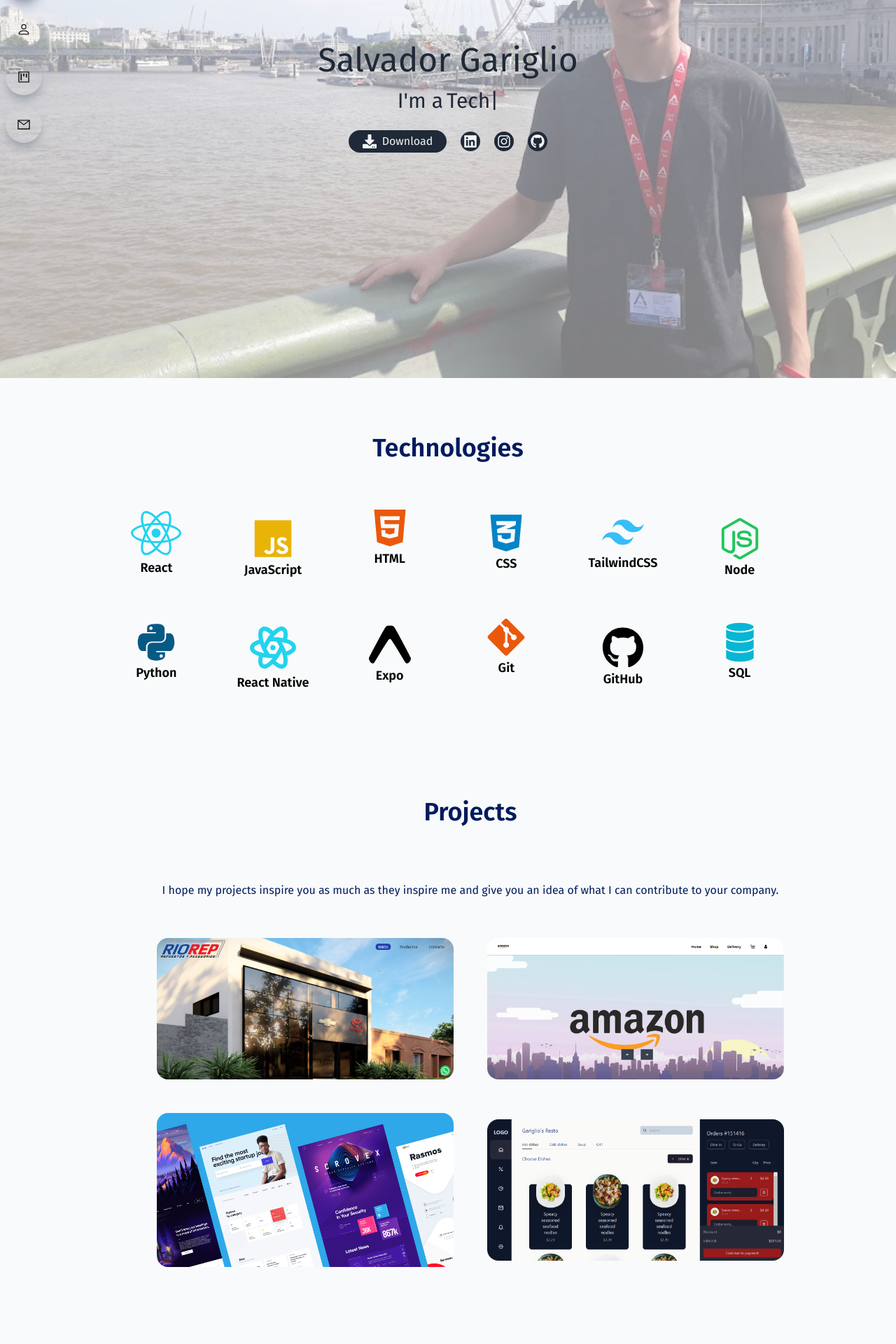
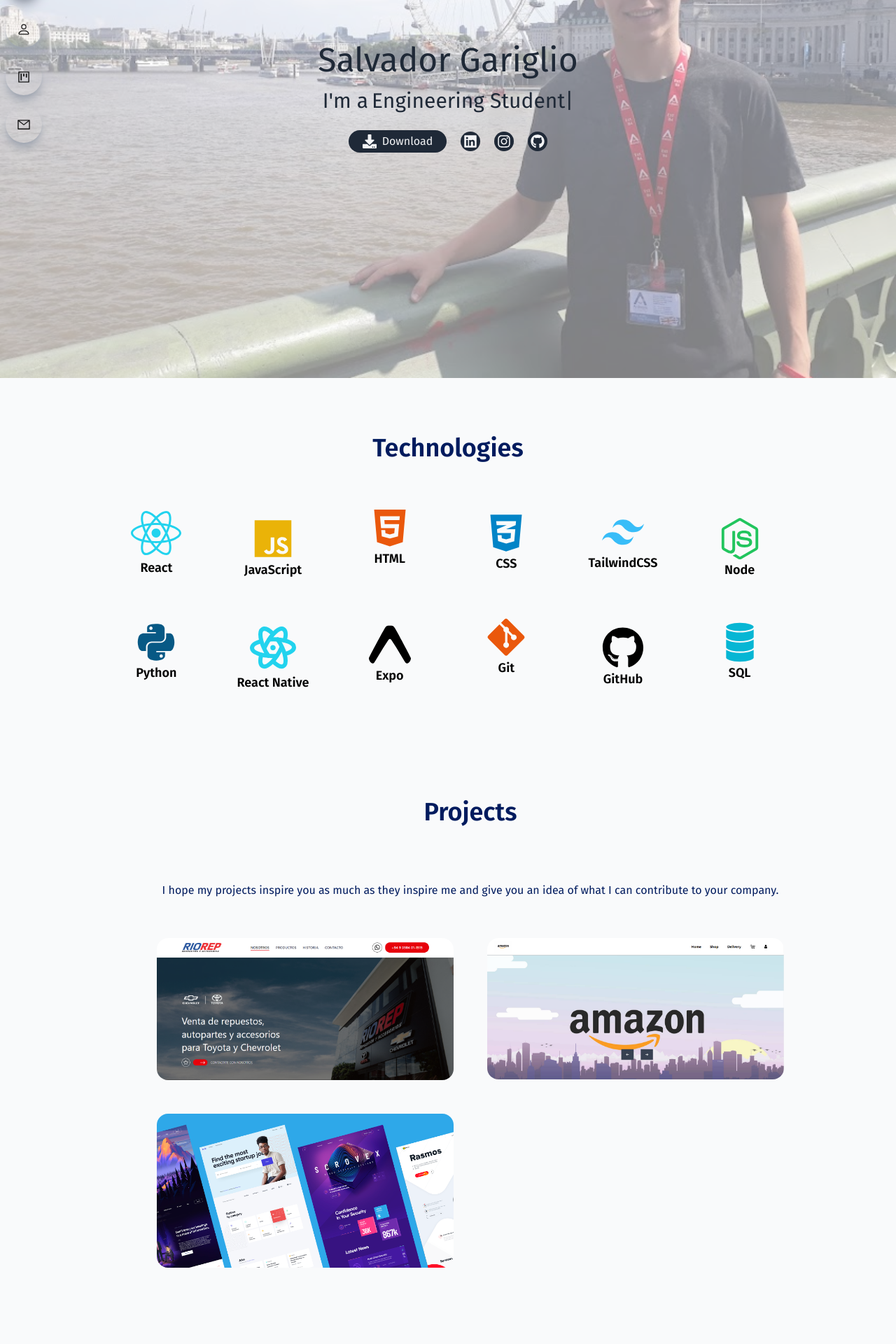
Before and after one commit to salvagariglio/salvagariglio, a React (Vite) app: page / in a window 1280 px wide. Shown: the part 260-2180 px from the top of the page at 70% size. Built offline with nearby package versions, Linux system fonts and the light colour scheme.

Commit message:
some details

```diff
--- a/src/App.jsx
+++ b/src/App.jsx
@@ -7,7 +7,7 @@
 
 function App() {
   return (
-    <div className='  bg-gray-50 dark:bg-gradient-to-r from-purple-700 to-purple-950'>
+    <div className=' overflow-hidden bg-gray-50 dark:bg-gradient-to-r from-purple-700 to-purple-950'>
       <DarkMode />
       <SideNav />
       <div>
--- a/src/components/Contact.jsx
+++ b/src/components/Contact.jsx
@@ -11,23 +11,23 @@
                 <h1 className='mb-12 text-4xl font-semibold text-center text-[#001b5e] dark:text-white'>
                     Contact Me
                 </h1>
-                <form action='https://getform.io/f/pamqklda' method='POST' encType='multipart/forms-data'>
+                <form action='https://getform.io/f/allymwna' method='POST' encType='multipart/forms-data'>
                     <div className='grid md:grid-cols-2 gap-4 w-full py-2'>
                         <div className='flex flex-col'>
-                            <input className=' rounded-lg p-3 flex text-[#001b5e] border border-[#001b5e] placeholder-[#001b5e] dark:placeholder-purple-900 dark:border-0  dark:text-purple-900' type='text' placeholder='Name' required />
+                            <input className=' rounded-lg p-3 flex text-[#001b5e] border border-[#001b5e] placeholder-[#001b5e] dark:placeholder-purple-900 dark:border-0  dark:text-purple-900' type='text' name="name" placeholder='Name' required />
                         </div>
                     </div>
                     <div className='flex flex-col'>
-                        <input className=' rounded-lg p-3 flex text-[#001b5e] border border-[#001b5e] placeholder-[#001b5e] dark:placeholder-purple-900 dark:border-0  dark:text-purple-900' type='text' placeholder='Phone' required />
+                        <input className=' rounded-lg p-3 flex text-[#001b5e] border border-[#001b5e] placeholder-[#001b5e] dark:placeholder-purple-900 dark:border-0  dark:text-purple-900' type='text' name="phone" placeholder='Phone' required />
                     </div>
                     <div className='flex flex-col py-2'>
-                        <input className=' rounded-lg p-3 flex text-[#001b5e] border border-[#001b5e] placeholder-[#001b5e] dark:placeholder-purple-900 dark:border-0  dark:text-purple-900' type='email' placeholder='Email' required />
+                        <input className=' rounded-lg p-3 flex text-[#001b5e] border border-[#001b5e] placeholder-[#001b5e] dark:placeholder-purple-900 dark:border-0  dark:text-purple-900' type='email' name="email" placeholder='Email' required />
                     </div>
                     <div className='flex flex-col py-2'>
-                        <input className=' rounded-lg p-3 flex text-[#001b5e] border border-[#001b5e] placeholder-[#001b5e] dark:placeholder-purple-900 dark:border-0  dark:text-purple-900' type='text' placeholder='Subject' required />
+                        <input className=' rounded-lg p-3 flex text-[#001b5e] border border-[#001b5e] placeholder-[#001b5e] dark:placeholder-purple-900 dark:border-0  dark:text-purple-900' type='text' name="subject" placeholder='Subject' required />
                     </div>
                     <div className='flex flex-col py-2'>
-                        <textarea className=' rounded-lg p-3 flex text-[#001b5e] border border-[#001b5e] placeholder-[#001b5e] dark:placeholder-purple-900 min-h-20 dark:border-0  dark:text-purple-900' rows='10' placeholder='Message' required></textarea>
+                        <textarea className=' rounded-lg p-3 flex text-[#001b5e] border border-[#001b5e] placeholder-[#001b5e] dark:placeholder-purple-900 min-h-20 dark:border-0  dark:text-purple-900' rows='10' name="message" placeholder='Message' required></textarea>
                     </div>
                     <button className='bg-[#001b5e] border-0 text-gray-100 mt-4 w-full p-4 rounded-3xl dark:hover:bg-purple-300 dark:bg-gray-50 dark:text-purple-900 '>
                         Send Message
--- a/src/components/Main.jsx
+++ b/src/components/Main.jsx
@@ -8,8 +8,9 @@
     return (
         <div className='' id='main'>
             <img
-                className='w-full h-screen object-cover object-center '
-                src={background} ></img>
+                className='w-full h-screen object-cover object-[70%]'
+                src={background}
+            />
             <div className='flex justify-center items-center w-full h-screen absolute top-0 left-0 bg-white/50'>
                 <div className='max-w-[700px] m-auto h-full font-sans w-full flex flex-col justify-center  items-center'>
                     <h1 className=' sm:text-5xl text-4xl text-gray-800 dark:text-purple-950'> Salvador Gariglio </h1>
@@ -17,14 +18,10 @@
                         I'm a
                         <TypeAnimation
                             sequence={[
-                                'Developer',
-                                2000,
-                                'Coder',
-                                2000,
-                                'Tech Enthusiast',
+                                'Full-Stack Developer',
                                 2000,
                                 'Engineering Student',
-                                2000
+                                2000,
                             ]}
                             wrapper="span"
                             cursor={true}
@@ -33,10 +30,14 @@
                         />
                     </h2>
                     <div className='flex justify-center items-center pt-6 max-w-[200px] gap-5 w-full dark:text-purple-950'>
-                        <button className='flex justify-center text-gray-100 items-center gap-2 bg-gray-800 dark:bg-purple-900 rounded-2xl px-5 py-1  hover:scale-105 ease-in duration-300 '>
+                        <a
+                            href="/CV-SalvadorGariglio.pdf"
+                            download
+                            className='flex justify-center text-gray-100 items-center gap-2 bg-gray-800 dark:bg-purple-900 rounded-2xl px-5 py-1 hover:scale-105 ease-in duration-300'
+                        >
                             <FaDownload size={20} />
                             Download
-                        </button>
+                        </a>
                         <button className=' bg-gray-800 dark:bg-purple-900 rounded-full p-1 hover:scale-110 ease-in duration-300  '>
                             <a href="https://www.linkedin.com/in/salvadorgariglio/"
                                 className='flex justify-center items-center gap-2 text-gray-100 '>
--- a/src/components/Projects.jsx
+++ b/src/components/Projects.jsx
@@ -28,7 +28,7 @@
                     initial={{ opacity: 0, x: -100 }}
                     transition={{ duration: 1.5 }}>
                     <ProjectItem
-                        linkPage="https://rio-rep.vercel.app/" linkCode='https://github.com/salvagariglio/rio-rep' img={Landing1} tools='React - Javascript - Tailwind CSS' title='RIO REP' />
+                        linkPage="https://riorep.com.ar/" linkCode='https://github.com/salvagariglio/riorepPage' img={Landing1} tools='React - Javascript - Tailwind CSS' title='RIO REP' />
                 </motion.div>
                 <motion.div
                     whileInView={{ opacity: 1, x: 0 }}
@@ -43,12 +43,7 @@
                     transition={{ duration: 1.5 }}>
                     <ProjectItem img={Landing} tools='React Native - React - Javascript - Tailwind CSS - Python - MySQL' title='Aesthetic' />
                 </motion.div>
-                <motion.div
-                    whileInView={{ opacity: 1, x: 0 }}
-                    initial={{ opacity: 0, x: 100 }}
-                    transition={{ duration: 1.5 }}>
-                    <ProjectItem linkCode='https://github.com/salvagariglio/store-css' linkPage='https://store-css.vercel.app/' img={Landing3} tools='React - CSS' title='Food Store CSS Only' />
-                </motion.div>
+
             </article>
         </section>
     )
```
Also changed, not shown: src/assets/Captura2.png, 1 other file (tests, documents, lock files or other folders).
